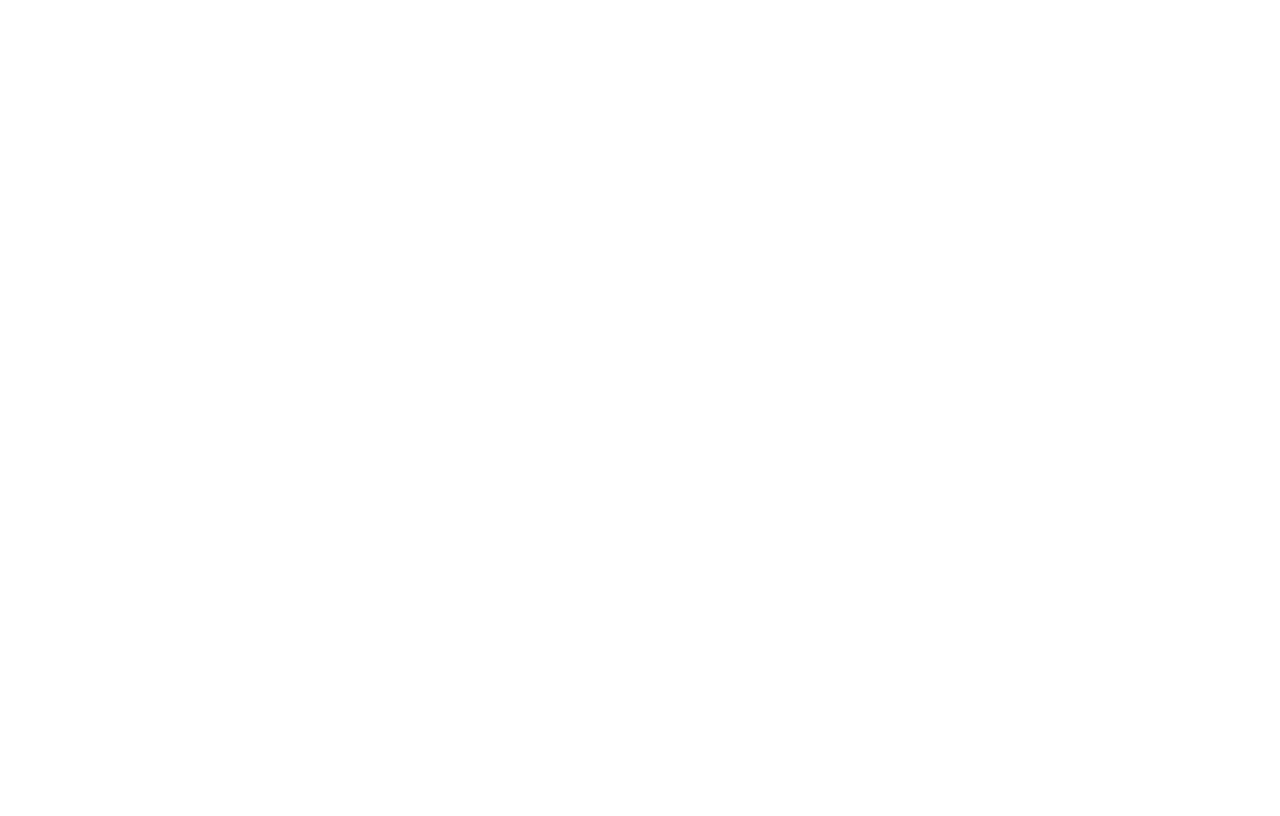
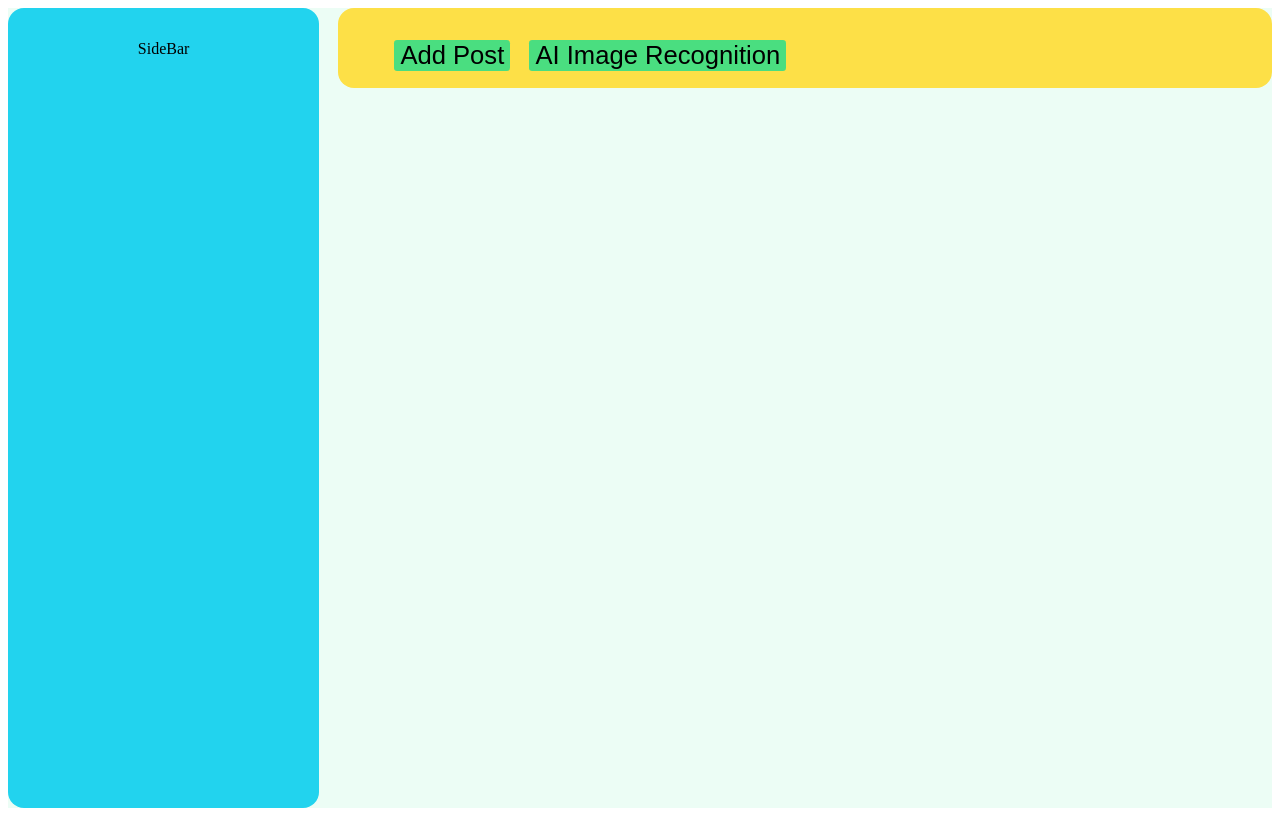
Before and after one commit to RitvikAnand583/cookbook, a React (Vite) app in the folder frontend/: page /app in a window 1280 px wide. Built offline with nearby package versions, Linux system fonts and the light colour scheme.

Commit message:
Add the App Layout

```diff
--- a/frontend/src/pages/Feed.jsx
+++ b/frontend/src/pages/Feed.jsx
@@ -1,5 +1,11 @@
+import MainFeed from "../ui/MainFeed";
+
 function Feed() {
-  return <div></div>;
+  return (
+    <>
+      <MainFeed />
+    </>
+  );
 }
 
 export default Feed;
--- a/frontend/src/pages/Login.jsx
+++ b/frontend/src/pages/Login.jsx
@@ -0,0 +1,5 @@
+function Login() {
+  return <div></div>;
+}
+
+export default Login;
--- a/frontend/src/pages/Signup.jsx
+++ b/frontend/src/pages/Signup.jsx
@@ -0,0 +1,5 @@
+function Signup() {
+  return <div></div>;
+}
+
+export default Signup;
--- a/frontend/src/styles/globalStyles.css
+++ b/frontend/src/styles/globalStyles.css
@@ -0,0 +1,11 @@
+* {
+  padding: 0;
+  margin: 0;
+}
+
+body {
+  padding: 0;
+  margin: 0;
+}
+
+/* div {} */
--- /dev/null
+++ b/frontend/src/ui/AppLayout.jsx
@@ -0,0 +1,31 @@
+import { Outlet } from "react-router";
+import styled from "styled-components";
+import NavBar from "../ui/NavBar";
+import SideBar from "../ui/SideBar";
+
+const StyledAppLayout = styled.div`
+  background-color: #ecfdf5;
+  display: grid;
+  grid-template-columns: 1fr 3fr;
+  height: 100vh;
+  gap: 1.2rem;
+`;
+const StyledConatiner = styled.div`
+  display: grid;
+  grid-template-rows: 5rem auto;
+  gap: 0.8rem;
+`;
+
+function AppLayout() {
+  return (
+    <StyledAppLayout>
+      <SideBar />
+      <StyledConatiner>
+        <NavBar />
+        <Outlet />
+      </StyledConatiner>
+    </StyledAppLayout>
+  );
+}
+
+export default AppLayout;
--- /dev/null
+++ b/frontend/src/ui/Button.jsx
@@ -0,0 +1,10 @@
+import styled from "styled-components";
+
+const Button = styled.button`
+  border: none;
+  border-radius: 0.2rem;
+  font-size: 1.6rem;
+  background-color: #4ade80;
+`;
+
+export default Button;
--- /dev/null
+++ b/frontend/src/ui/MainFeed.jsx
@@ -0,0 +1,13 @@
+import styled from "styled-components";
+
+const StyledMainFeed = styled.div`
+  background-color: #f87171;
+  border-radius: 1rem;
+  text-align: center;
+`;
+
+function MainFeed() {
+  return <StyledMainFeed>Main Feed</StyledMainFeed>;
+}
+
+export default MainFeed;
--- /dev/null
+++ b/frontend/src/ui/NavBar.jsx
@@ -0,0 +1,32 @@
+import styled from "styled-components";
+import Button from "./Button";
+
+const StyledNav = styled.nav`
+  background-color: #fde047;
+  border-radius: 1rem;
+  text-align: center;
+  padding: 1rem;
+`;
+
+const List = styled.ul`
+  list-style: none;
+  display: flex;
+  gap: 1.2rem;
+`;
+
+function NavBar() {
+  return (
+    <StyledNav>
+      <List>
+        <li>
+          <Button>Add Post</Button>
+        </li>
+        <li>
+          <Button>AI Image Recognition</Button>
+        </li>
+      </List>
+    </StyledNav>
+  );
+}
+
+export default NavBar;
--- /dev/null
+++ b/frontend/src/ui/SideBar.jsx
@@ -0,0 +1,14 @@
+import styled from "styled-components";
+
+const StyledSideBar = styled.aside`
+  background-color: #22d3ee;
+  border-radius: 1rem;
+  padding: 2rem;
+  text-align: center;
+`;
+
+function SideBar() {
+  return <StyledSideBar>SideBar</StyledSideBar>;
+}
+
+export default SideBar;
```
Also changed, not shown: frontend/src/App.jsx (+8 -1 lines).
